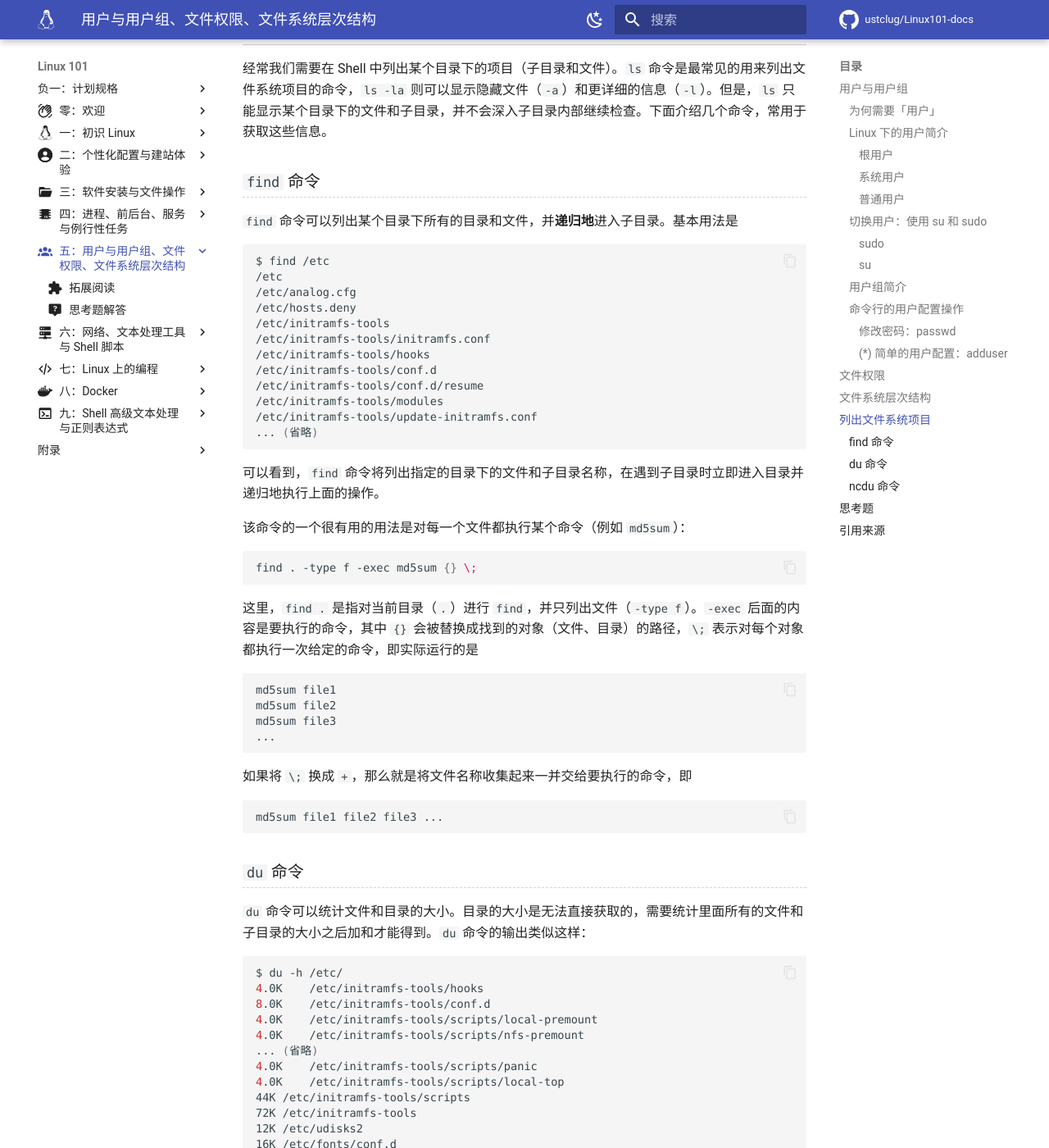
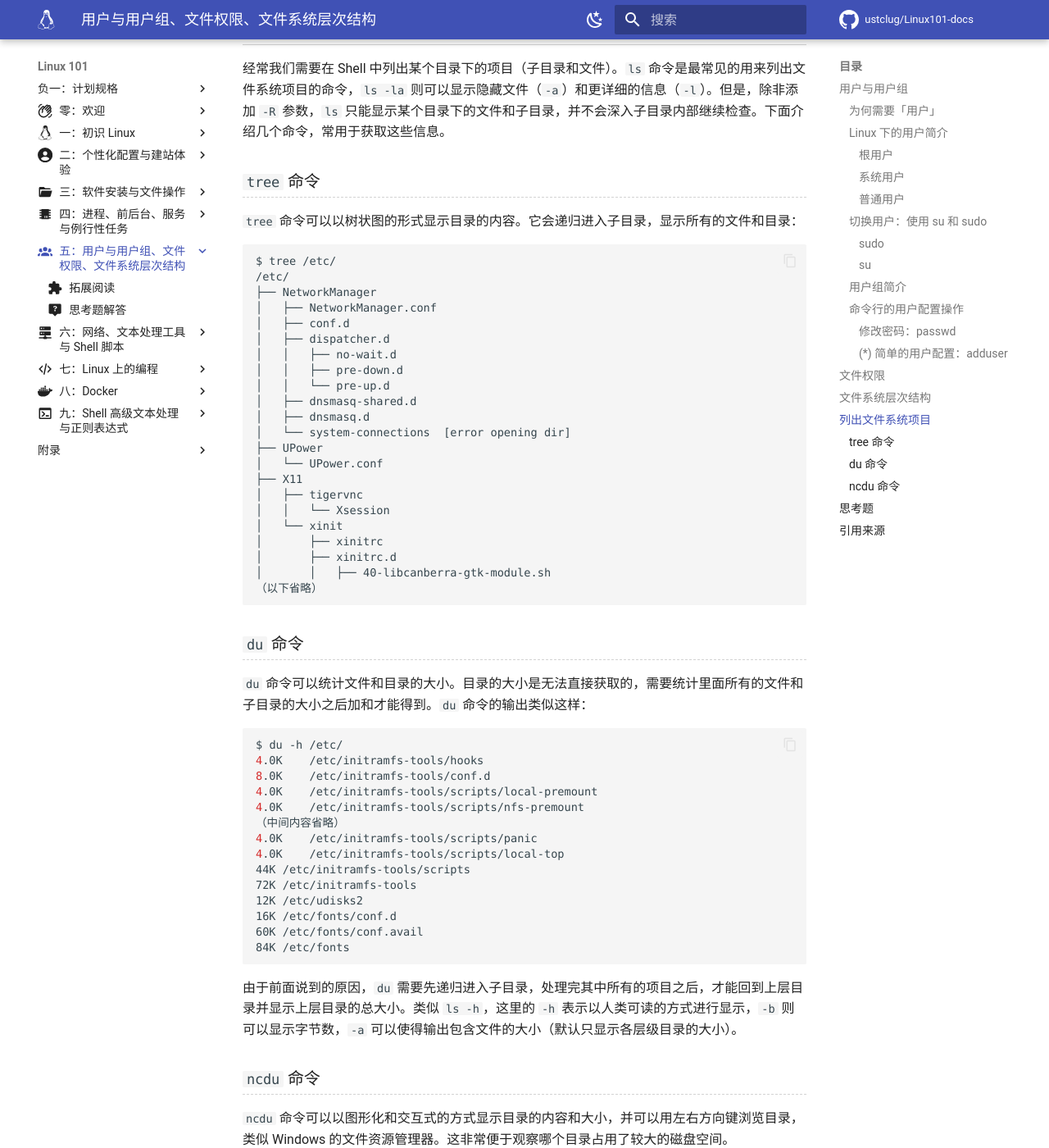
Before and after one commit to ustclug/Linux101-docs, an MkDocs documentation site: the page built from docs/Ch05/index.md, in a window 1280 px wide and 1400 px high, scrolled down 10693 px. Shown: the whole window at 82% size. Built offline with MkDocs 1.6.1 and Material for MkDocs 9.7.7, drawn with Linux system fonts in a browser that asks for light colours; comment, search, counter and statistics services are not loaded.

Commit message:
Ch03, 05: Remove duplicated introduction of find

````diff
--- a/docs/Ch05/index.md
+++ b/docs/Ch05/index.md
@@ -457,48 +457,35 @@ graph LR
 
 ## 列出文件系统项目 {#list-objects}
 
-经常我们需要在 Shell 中列出某个目录下的项目（子目录和文件）。`ls` 命令是最常见的用来列出文件系统项目的命令，`ls -la` 则可以显示隐藏文件（`-a`）和更详细的信息（`-l`）。但是，`ls` 只能显示某个目录下的文件和子目录，并不会深入子目录内部继续检查。下面介绍几个命令，常用于获取这些信息。
+经常我们需要在 Shell 中列出某个目录下的项目（子目录和文件）。`ls` 命令是最常见的用来列出文件系统项目的命令，`ls -la` 则可以显示隐藏文件（`-a`）和更详细的信息（`-l`）。但是，除非添加 `-R` 参数，`ls` 只能显示某个目录下的文件和子目录，并不会深入子目录内部继续检查。下面介绍几个命令，常用于获取这些信息。
 
-### `find` 命令 {#cmd-find}
+### `tree` 命令 {#cmd-tree}
 
-`find` 命令可以列出某个目录下所有的目录和文件，并**递归地**进入子目录。基本用法是
+`tree` 命令可以以树状图的形式显示目录的内容。它会递归进入子目录，显示所有的文件和目录：
 
-```shell
-$ find /etc
-/etc
-/etc/analog.cfg
-/etc/hosts.deny
-/etc/initramfs-tools
-/etc/initramfs-tools/initramfs.conf
-/etc/initramfs-tools/hooks
-/etc/initramfs-tools/conf.d
-/etc/initramfs-tools/conf.d/resume
-/etc/initramfs-tools/modules
-/etc/initramfs-tools/update-initramfs.conf
-... (省略)
-```
-
-可以看到，`find` 命令将列出指定的目录下的文件和子目录名称，在遇到子目录时立即进入目录并递归地执行上面的操作。
-
-该命令的一个很有用的用法是对每一个文件都执行某个命令（例如 `md5sum`）：
-
-```shell
-find . -type f -exec md5sum {} \;
-```
-
-这里，`find .` 是指对当前目录（`.`）进行 `find`，并只列出文件（`-type f`）。`-exec` 后面的内容是要执行的命令，其中 `{}` 会被替换成找到的对象（文件、目录）的路径，`\;` 表示对每个对象都执行一次给定的命令，即实际运行的是
-
-```shell
-md5sum file1
-md5sum file2
-md5sum file3
-...
-```
-
-如果将 `\;` 换成 `+`，那么就是将文件名称收集起来一并交给要执行的命令，即
-
-```shell
-md5sum file1 file2 file3 ...
+```text
+$ tree /etc/
+/etc/
+├── NetworkManager
+│   ├── NetworkManager.conf
+│   ├── conf.d
+│   ├── dispatcher.d
+│   │   ├── no-wait.d
+│   │   ├── pre-down.d
+│   │   └── pre-up.d
+│   ├── dnsmasq-shared.d
+│   ├── dnsmasq.d
+│   └── system-connections  [error opening dir]
+├── UPower
+│   └── UPower.conf
+├── X11
+│   ├── tigervnc
+│   │   └── Xsession
+│   └── xinit
+│       ├── xinitrc
+│       ├── xinitrc.d
+│       │   ├── 40-libcanberra-gtk-module.sh
+（以下省略）
 ```
 
 ### `du` 命令 {#cmd-du}
@@ -511,7 +498,7 @@ $ du -h /etc/
 8.0K	/etc/initramfs-tools/conf.d
 4.0K	/etc/initramfs-tools/scripts/local-premount
 4.0K	/etc/initramfs-tools/scripts/nfs-premount
-... (省略)
+（中间内容省略）
 4.0K	/etc/initramfs-tools/scripts/panic
 4.0K	/etc/initramfs-tools/scripts/local-top
 44K	/etc/initramfs-tools/scripts
````
Also changed, not shown: docs/Ch03/index.md (+25 -0 lines).
